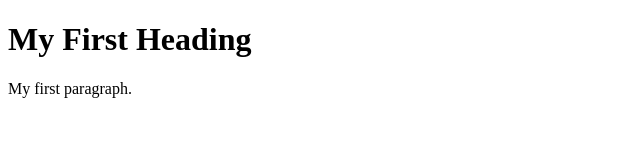
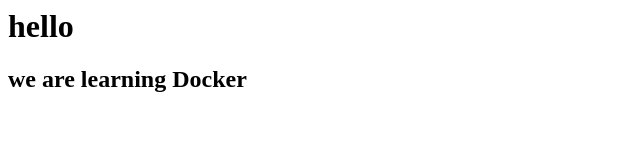
Before and after one commit to kedarnath9988/Docker-2.0, a plain HTML site: page Copy/hello.html in a window 1280 px wide. Shown: the whole page, without its empty margins (0-640 px from the left). Drawn offline with Linux system fonts and the light colour scheme.

Commit message:
2nd copy

```diff
--- a/Copy/hello.html
+++ b/Copy/hello.html
@@ -1,9 +1,7 @@
-<!DOCTYPE html>
 <html>
-<body>
-
-<h1>My First Heading</h1>
-<p>My first paragraph.</p>
-
-</body>
-</html>
+<h1>
+    hello
+    <h2>
+        we are learning  Docker
+    </h2>
+</h1>
```
Also changed, not shown: 1 other file.
